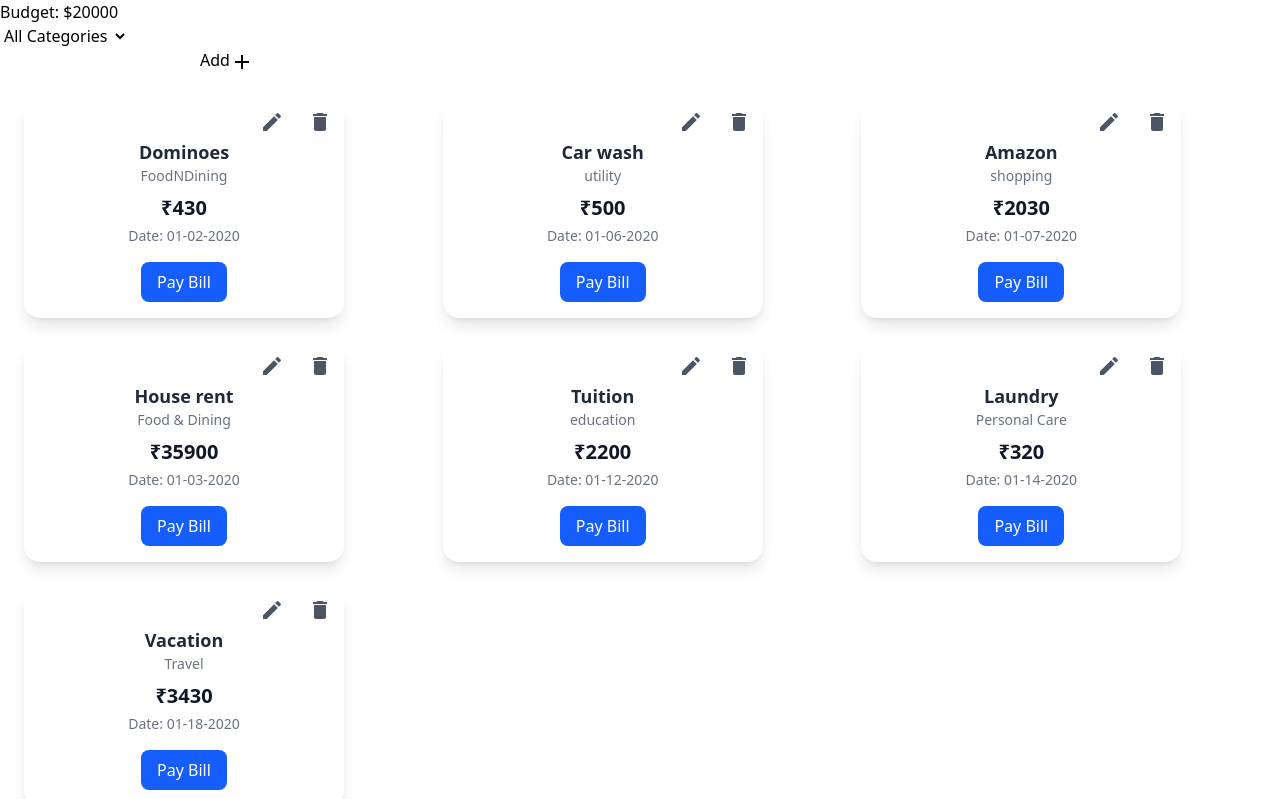
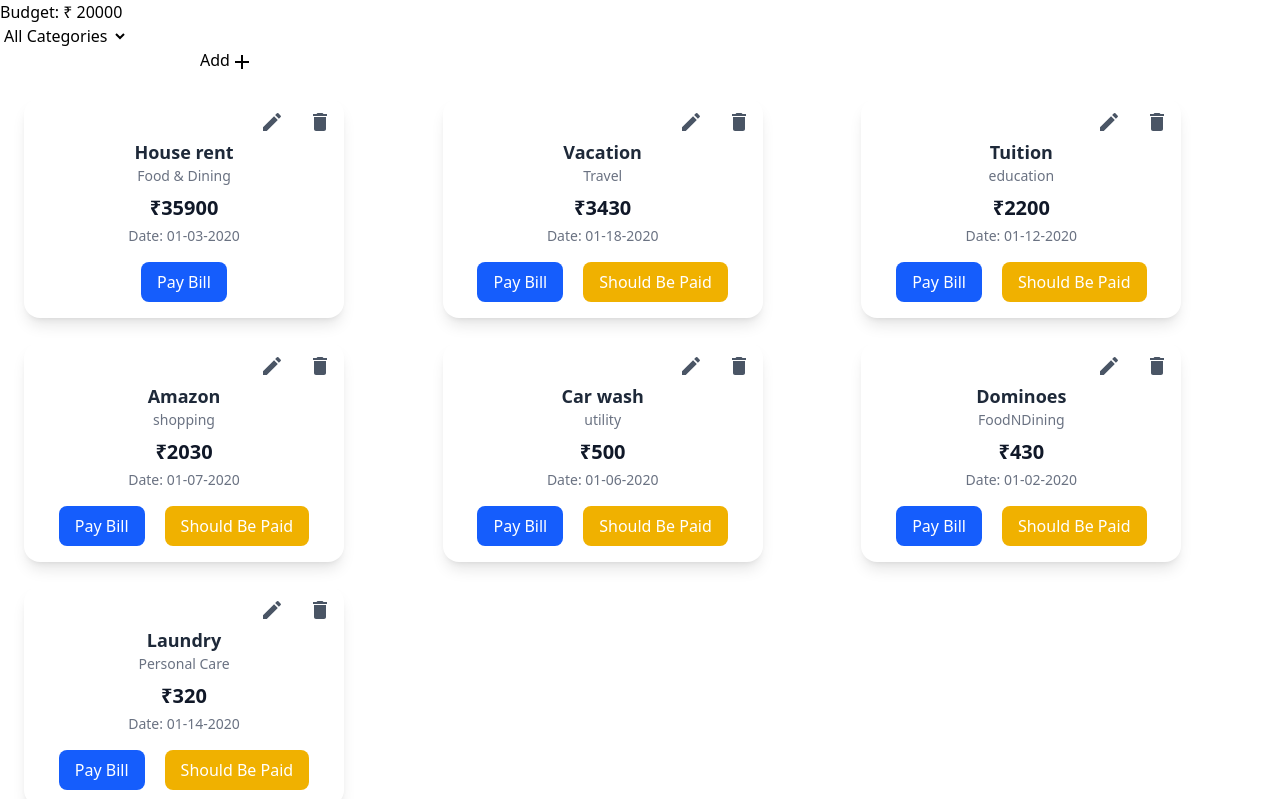
Before and after one commit to ManiacAyu/brightMoneyFrontendAssignment, a React (Vite) app: page / in a window 1280 px wide. Shown: the top 799 px of the page. Built offline with nearby package versions, Linux system fonts and the light colour scheme.

Commit message:
third commit

```diff
--- a/src/components/BillCard.jsx
+++ b/src/components/BillCard.jsx
@@ -3,7 +3,7 @@ import DeleteIcon from "@mui/icons-material/Delete";
 import EditIcon from "@mui/icons-material/Edit";
 import { useDispatch } from "react-redux";
 import { deleteBill, updateBill } from "../store/billsSlice";
-import { decrAmount } from "../store/monthlyBudget"
+import { decrAmount } from "../store/monthlyBudget";
 
 const BillCard = ({ bill, onUpdate }) => {
   const dispatch = useDispatch();
@@ -18,14 +18,12 @@ const BillCard = ({ bill, onUpdate }) => {
   const payBillHandler = () => {
     const zx = parseInt(bill.amount);
     if (zx > budget) {
-
-    }
-    else {
+    } else {
       dispatch(decrAmount(zx));
       deleteHandler();
     }
   };
-
+  console.log(bill)
   return (
     <div className="relative w-80 bg-white shadow-lg rounded-2xl p-4">
       <div className="absolute top-3 right-3 flex gap-6">
@@ -57,6 +55,14 @@ const BillCard = ({ bill, onUpdate }) => {
         >
           Pay Bill
         </button>
+        {bill.should_be_paid && (
+          <button
+            className="ml-5 bg-yellow-500 text-white px-4 py-2 rounded-lg hover:bg-blue-700"
+            onClick={payBillHandler}
+          >
+            Should Be Paid
+          </button>
+        )}
       </div>
     </div>
   );
--- a/src/components/CardsArea.jsx
+++ b/src/components/CardsArea.jsx
@@ -1,17 +1,36 @@
-import { useState } from "react";
+import { useState,useEffect } from "react";
 import BillCard from "./BillCard";
 import AddBill from "./forms/AddBill";
 import UpdateBill from "./forms/UpdateBill";
 import AddIcon from "@mui/icons-material/Add";
+import { useSelector } from "react-redux";
 const CardsArea = ({ bills }) => {
   const [isAddModalOpen, setAddModalOpen] = useState(false);
   const [isEditModalOpen, setEditModalOpen] = useState(false);
   const [billToEdit, setBillToEdit] = useState(null);
+  const [updatedBills, setUpdatedBills] = useState([]);
+  const amount = useSelector((state)=> state.monthlyBudget);
 
   const addHandler = () => {
     setAddModalOpen(true);
     setBillToEdit(null);
   };
+
+  useEffect(() => {
+    let updated_bills = [...bills];
+    updated_bills.sort((a, b) => parseInt(b.amount) - parseInt(a.amount));
+    let budget = amount;
+    updated_bills = updated_bills.map(bill => {
+      if(bill.amount <= budget){
+        budget -= bill.amount;
+        return {...bill, should_be_paid: true};
+      }
+      else{
+        return {...bill, should_be_paid: false};
+      }
+    })
+    setUpdatedBills(updated_bills);
+  }, [bills]);
   return (
     <>
       <div className="ml-50">
@@ -19,7 +38,7 @@ const CardsArea = ({ bills }) => {
         <AddIcon onClick={addHandler} />
       </div>
       <div className="p-6 grid grid-cols-1 md:grid-cols-2 lg:grid-cols-3 gap-6">
-        {bills.map((bill) => (
+        {updatedBills.map((bill) => (
           <BillCard
             key={bill.id}
             bill={bill}
@@ -27,6 +46,7 @@ const CardsArea = ({ bills }) => {
               setBillToEdit(bill);
               setEditModalOpen(true);
             }}
+
           />
         ))}
       </div>
--- a/src/components/forms/AddBill.jsx
+++ b/src/components/forms/AddBill.jsx
@@ -23,6 +23,8 @@ const AddBill = ({ isOpen, onClose }) => {
     },
     validationSchema,
     onSubmit: (values) => {
+      const temp = values.date.split("-").reverse().join("-");
+      values.date = temp;
       dispatch(addBill({ id: Date.now(), ...values }));
       onClose();
     },
@@ -36,7 +38,10 @@ const AddBill = ({ isOpen, onClose }) => {
       onClick={onClose}
     >
       {" "}
-      <div className="bg-white p-6 rounded-lg shadow-lg w-96" onClick={(e) => e.stopPropagation()}>
+      <div
+        className="bg-white p-6 rounded-lg shadow-lg w-96"
+        onClick={(e) => e.stopPropagation()}
+      >
         <h2 className="text-xl font-semibold mb-4">Add New Bill</h2>
         <form onSubmit={formik.handleSubmit}>
           <div className="mb-4">
@@ -93,7 +98,10 @@ const AddBill = ({ isOpen, onClose }) => {
           </div>
 
           <div className="flex justify-between">
-            <button type="submit" className="p-2 rounded-lg bg-green-600 text-white">
+            <button
+              type="submit"
+              className="p-2 rounded-lg bg-green-600 text-white"
+            >
               Add Bill
             </button>
             <button
--- a/src/components/forms/UpdateBill.jsx
+++ b/src/components/forms/UpdateBill.jsx
@@ -27,7 +27,6 @@ const UpdateBill = ({ isOpen, onClose, billToEdit, setBillToEdit }) => {
       const temp = values.date.split("-").reverse().join("-");
       values.date = temp;
 
-      console.log("Update Bill Submit");
       dispatch(updateBill({ id: billToEdit.id, values:values}));
       setBillToEdit();
       onClose();
--- a/src/parts/Body.jsx
+++ b/src/parts/Body.jsx
@@ -33,7 +33,7 @@ const Body = () => {
 
   return (
     <div>
-      <h1>Budget: ${amount}</h1>
+      <h1>Budget: ₹ {amount}</h1>
       <select onChange={changeHandler}>
         {categories.map((cat) => (
           <option value={cat} key={cat}>
```
